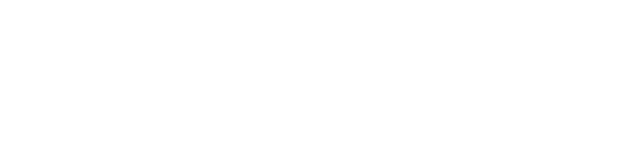
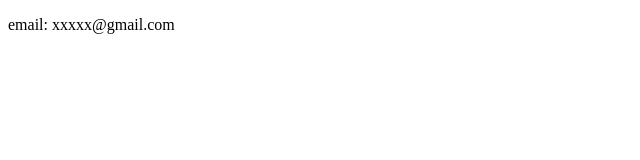
Before and after one commit to LidiaYang99/ejercicio, a plain HTML site: page contacto.html in a window 1280 px wide. Shown: the whole page, without its empty margins (0-640 px from the left). Drawn offline with Linux system fonts and the light colour scheme.

Commit message:
email añadido

```diff
--- a/contacto.html
+++ b/contacto.html
@@ -10,6 +10,8 @@
 
 <body>
 
+    <p>email: xxxxx@gmail.com</p>
+
 </body>
 
 </html>
```
